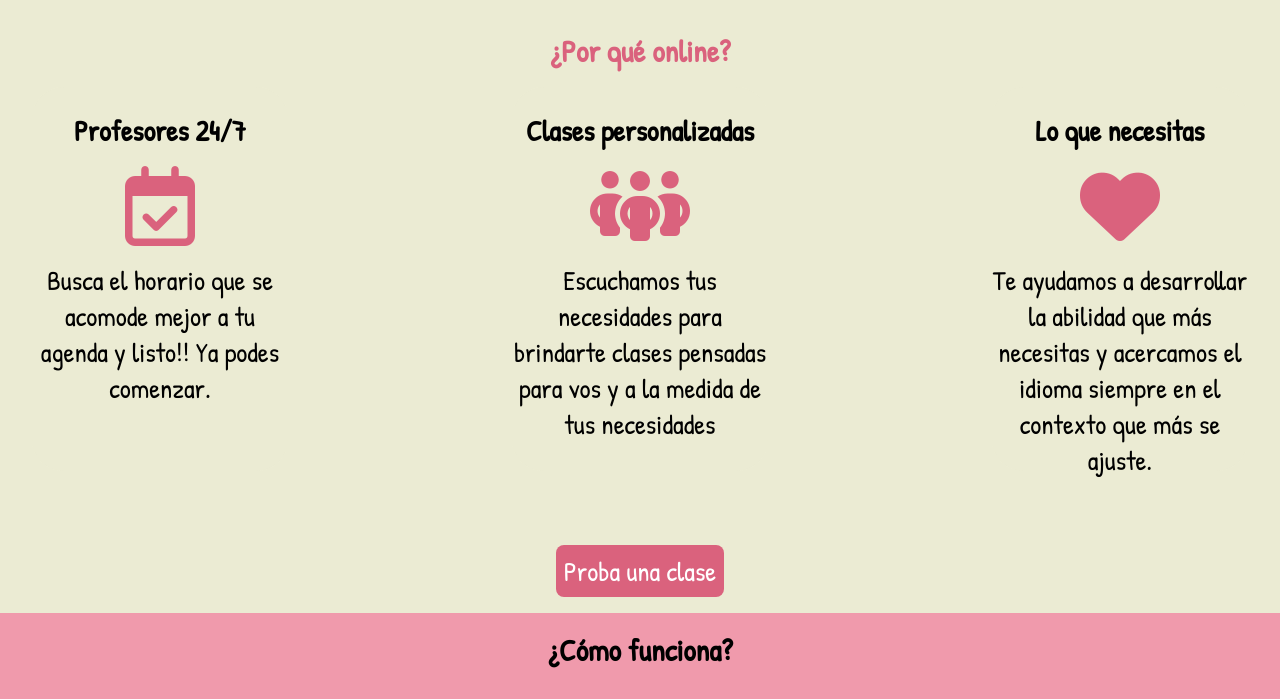
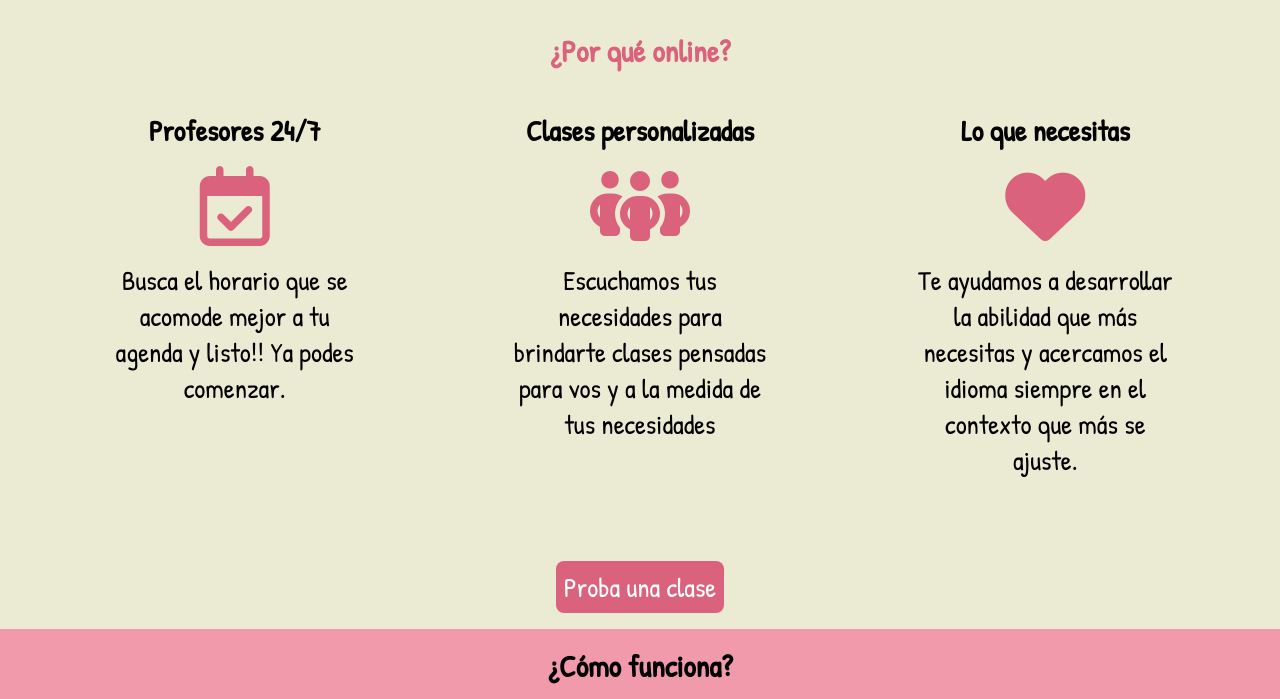
Before and after one commit to Pame1005/trabajo-integrador, a plain HTML site: page index.html in a window 1280 px wide. Shown: the part 1042-1741 px from the top of the page. Drawn offline with nearby package versions, Linux system fonts and the light colour scheme.

Commit message:
TrabajoIntegrador

```diff
--- a/style.css
+++ b/style.css
@@ -431,14 +431,13 @@ footer p {
     .main-container {
         display: flex;
         flex-direction: row;
-        justify-content: space-between;
+        justify-content: space-around;
         align-items: center;
-        gap: 3rem;
         width: 100%;
     }
     .adv-container {
         width: 16rem;
-        height: 24rem;
+        height: 25rem;
         margin-bottom: 2rem;
     }
     .como-funciona h1 {
@@ -490,6 +489,7 @@ footer p {
         flex-wrap: wrap;
         gap: 2rem;
         max-width: 100%;
+        padding: 2rem;
     }
     .contacto {
         width: 100%;
```
